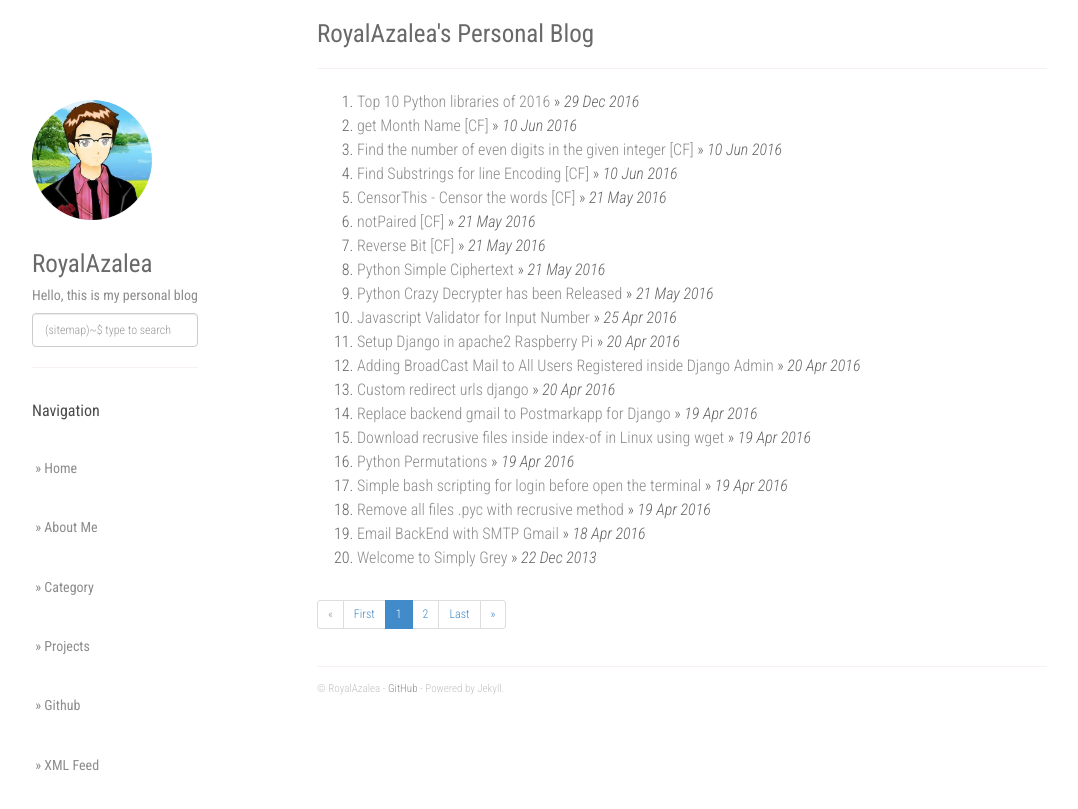
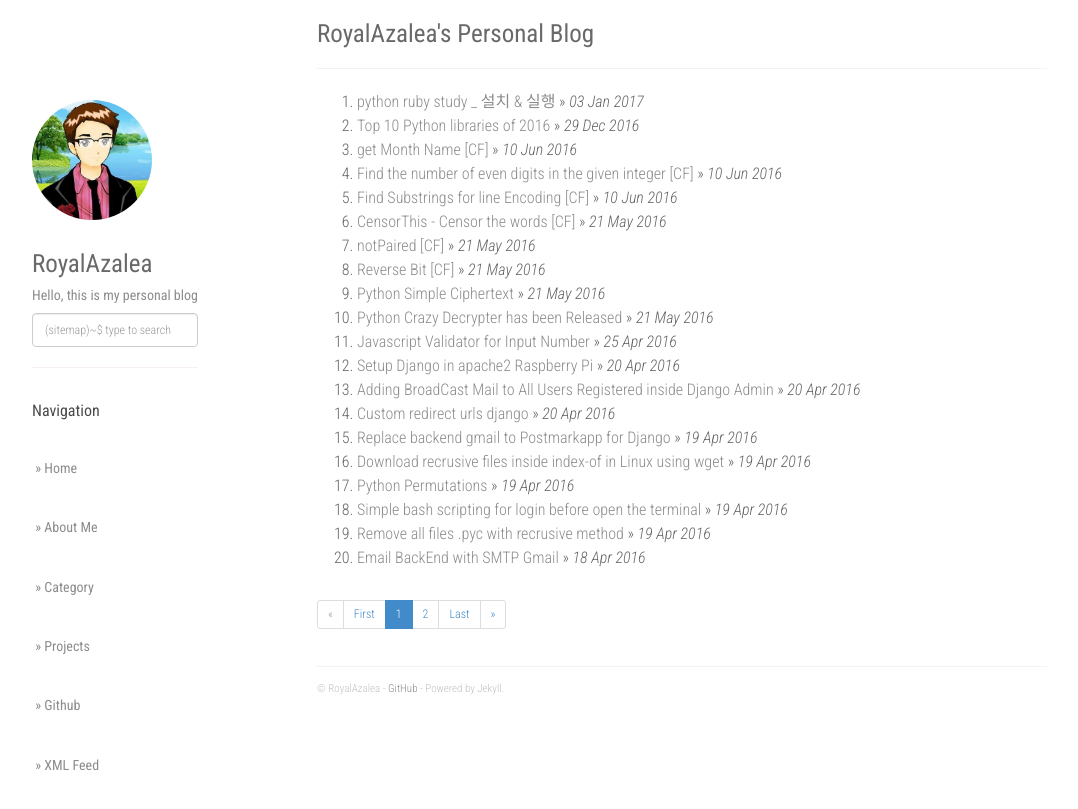
Before and after one commit to RoyalAzalea/RoyalAzalea.github.io, a Jekyll site: the page built from index.html, in a window 1280 px wide. Shown: the top 809 px of the page, without its empty margins (53-1131 px from the left). Built offline with Jekyll 4.4.1, drawn with Linux system fonts in a browser that asks for light colours; nearby versions of some CDN libraries; the list of posts is cut into pages by our own code; a file with an impossible date is left out.

Commit message:
update_test

```diff
--- a/_posts/2017-01-03-python-ruby-study.md
+++ b/_posts/2017-01-03-python-ruby-study.md
@@ -1,6 +1,6 @@
 ---
 layout: post
-title: "python ruby study _ "
-date: "`r format(Sys.time(), '%d %B, %Y')`"
+title: "python ruby study _ 설치 & 실행"
+date: 2017-01-03
 categories: [python, ruby]
 ---
```
